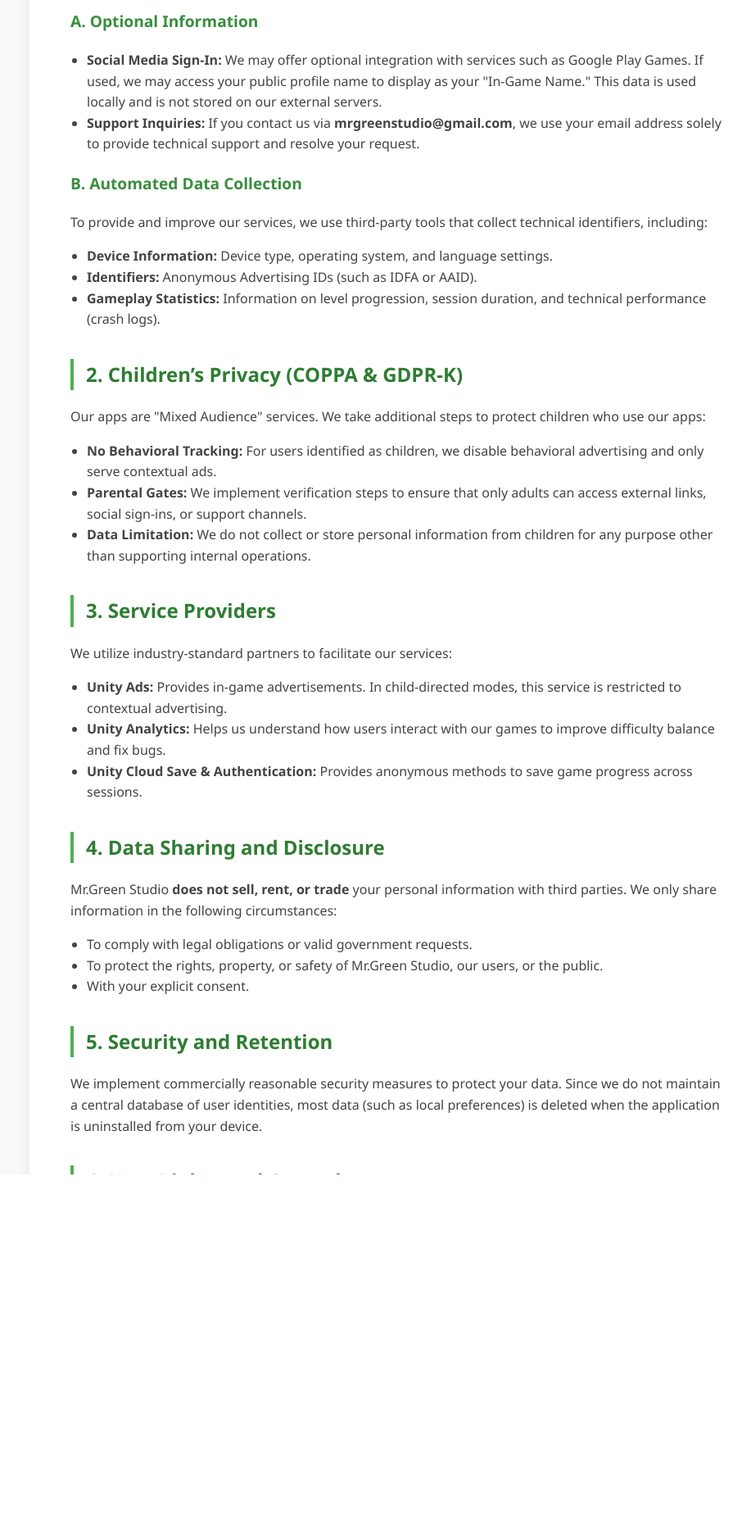
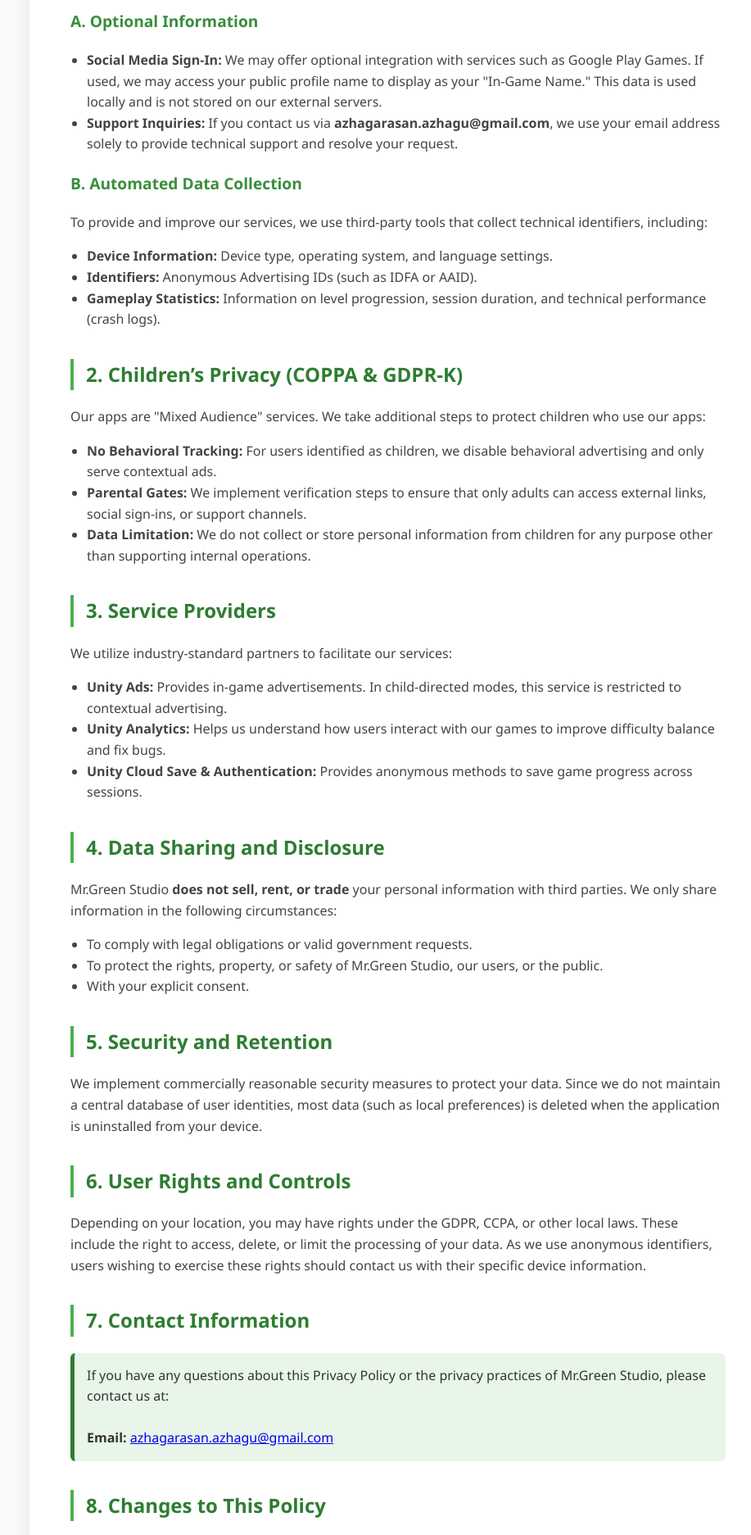
Before and after one commit to mrgreenstudio/privacypolicy, a plain HTML site: page index.html in a window 1280 px wide. Shown: the part 600-2473 px from the top of the page at 82% size, without its empty margins (154-1071 px from the left). Drawn offline with Linux system fonts and the light colour scheme.

Commit message:
Update support email address in Privacy Policy

```diff
--- a/index.html
+++ b/index.html
@@ -34,7 +34,7 @@
     <h3>A. Optional Information</h3>
     <ul>
         <li><strong>Social Media Sign-In:</strong> We may offer optional integration with services such as Google Play Games. If used, we may access your public profile name to display as your "In-Game Name." This data is used locally and is not stored on our external servers.</li>
-        <li><strong>Support Inquiries:</strong> If you contact us via <strong>mrgreenstudio@gmail.com</strong>, we use your email address solely to provide technical support and resolve your request.</li>
+        <li><strong>Support Inquiries:</strong> If you contact us via <strong>azhagarasan.azhagu@gmail.com</strong>, we use your email address solely to provide technical support and resolve your request.</li>
     </ul>
 
     <h3>B. Automated Data Collection</h3>
@@ -78,7 +78,7 @@
     <h2>7. Contact Information</h2>
     <div class="highlight">
         If you have any questions about this Privacy Policy or the privacy practices of Mr.Green Studio, please contact us at:<br><br>
-        <strong>Email:</strong> <a href="mailto:mrgreenstudio@gmail.com">mrgreenstudio@gmail.com</a>
+        <strong>Email:</strong> <a href="mailto:azhagarasan.azhagu@gmail.com">azhagarasan.azhagu@gmail.com</a>
     </div>
 
     <h2>8. Changes to This Policy</h2>
```
